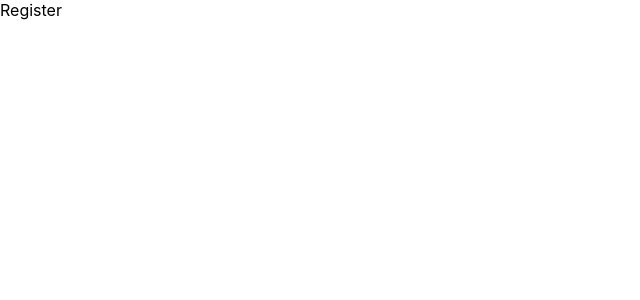
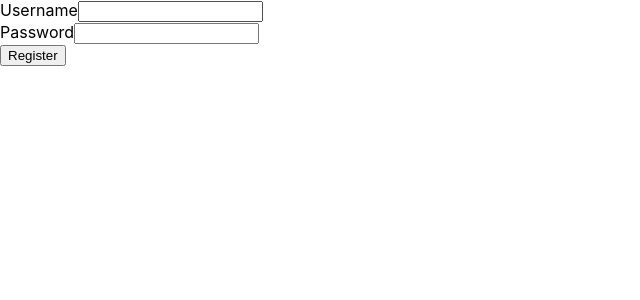
Before and after one commit to WojciechChrzastek/moto-app, a React (Create React App) app in the folder moto-frontend/: page / in a window 1280 px wide. Shown: the top 300 px of the page, without its empty margins (0-640 px from the left). Built offline with nearby package versions, Linux system fonts and the light colour scheme.

Commit message:
Add registration form

```diff
--- a/moto-frontend/src/Registration.js
+++ b/moto-frontend/src/Registration.js
@@ -1,9 +1,26 @@
 import React, {Component} from 'react';
 import './App.css';
 
+import Form from 'react-bootstrap/Form'
+import Button from 'react-bootstrap/Button'
+
 class Registration extends Component {
   render() {
-    return "Register"
+    return <div className = "Register">
+      <Form>
+        <Form.Group controlId = "username" size = "lg">
+          <Form.Label>Username</Form.Label>
+          <Form.Control autofocus name = "username"/>
+        </Form.Group>
+
+        <Form.Group controlId = "password" size = "lg">
+          <Form.Label>Password</Form.Label>
+          <Form.Control type = "password" name = "password"/>
+        </Form.Group>
+
+        <Button block size = "lg" type = "submit">Register</Button>
+      </Form>
+    </div>
   }
 }
 
```
